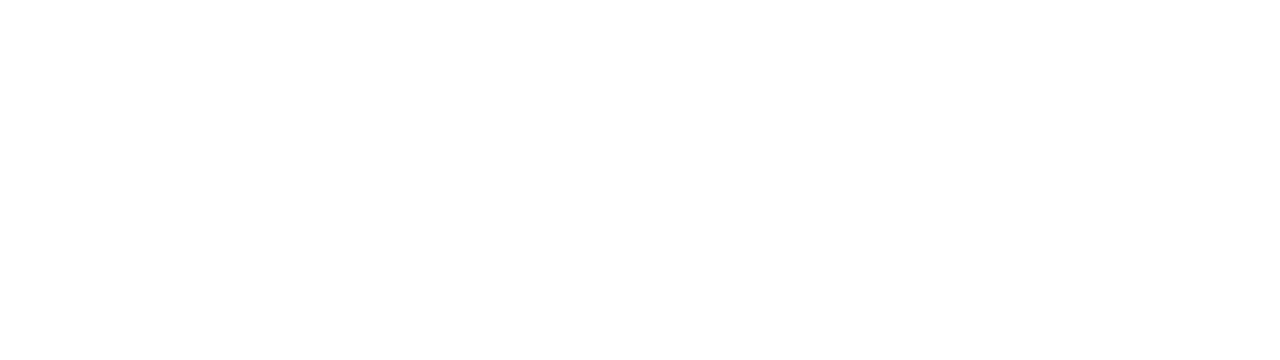
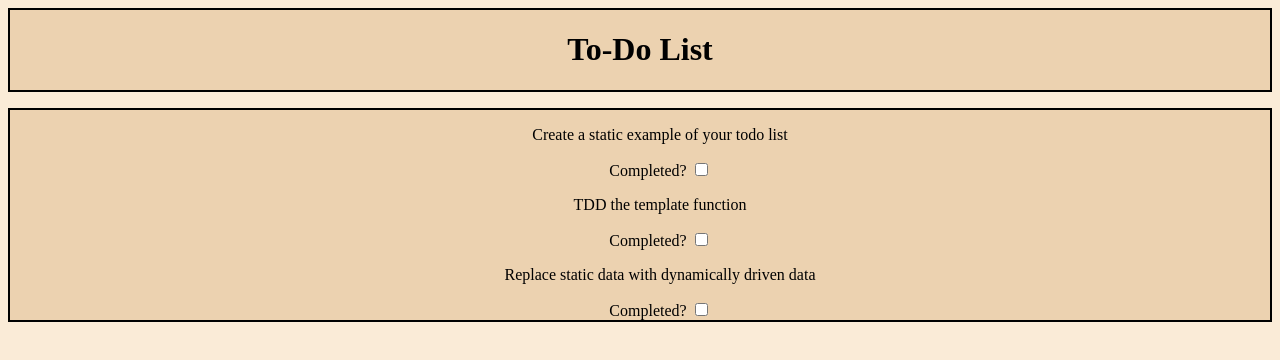
Before and after one commit to DirtDeodara/todo-list, a plain HTML site: page index.html in a window 1280 px wide. Drawn offline with Linux system fonts and the light colour scheme.

```diff
--- a/index.html
+++ b/index.html
@@ -4,9 +4,29 @@
     <meta charset="UTF-8">
     <meta name="viewport" content="width=device-width, initial-scale=1.0">
     <meta http-equiv="X-UA-Compatible" content="ie=edge">
-    <title>Document</title>
+    <link rel="stylesheet" href="./src/index.css">
+    <title>TODO LIST</title>
 </head>
+<header>
+    <h1>To-Do List</h1>
+</header>
 <body>
-
+    <ul id="task-list">
+        <li>
+            <p class="task">Create a static example of your todo list</p>
+            <label for="checkbox">Completed?</label>
+            <input class="checkbox" type="checkbox" name="completed">
+        </li>
+        <li>
+            <p class="task">TDD the template function</p>
+            <label for="checkbox">Completed?</label>
+            <input class="checkbox" type="checkbox" name="completed">
+        </li>
+        <li>
+            <p class="task">Replace static data with dynamically driven data</p>
+            <label for="checkbox">Completed?</label>
+            <input class="checkbox" type="checkbox" name="completed">
+        </li>
+    </ul>
 </body>
 </html>
--- /dev/null
+++ b/src/index.css
@@ -0,0 +1,19 @@
+body {
+    background-color: antiquewhite;
+}
+header {
+    background-color: rgb(236, 210, 176);
+    border: 2px solid black;
+}
+
+h1 {
+    text-align: center;
+}
+#task-list {
+    display: flex;
+    flex-direction: column;
+    text-align: center;
+    list-style-type: none;
+    border: 2px solid black;
+    background-color: rgb(236, 210, 176);
+}
```
Also changed, not shown: data/tasks.js (added, +16 -0 lines), src/template.js (added, +10 -0 lines), test/template.test.js (added, +24 -0 lines), test/tests.js (+1 -0 lines).
